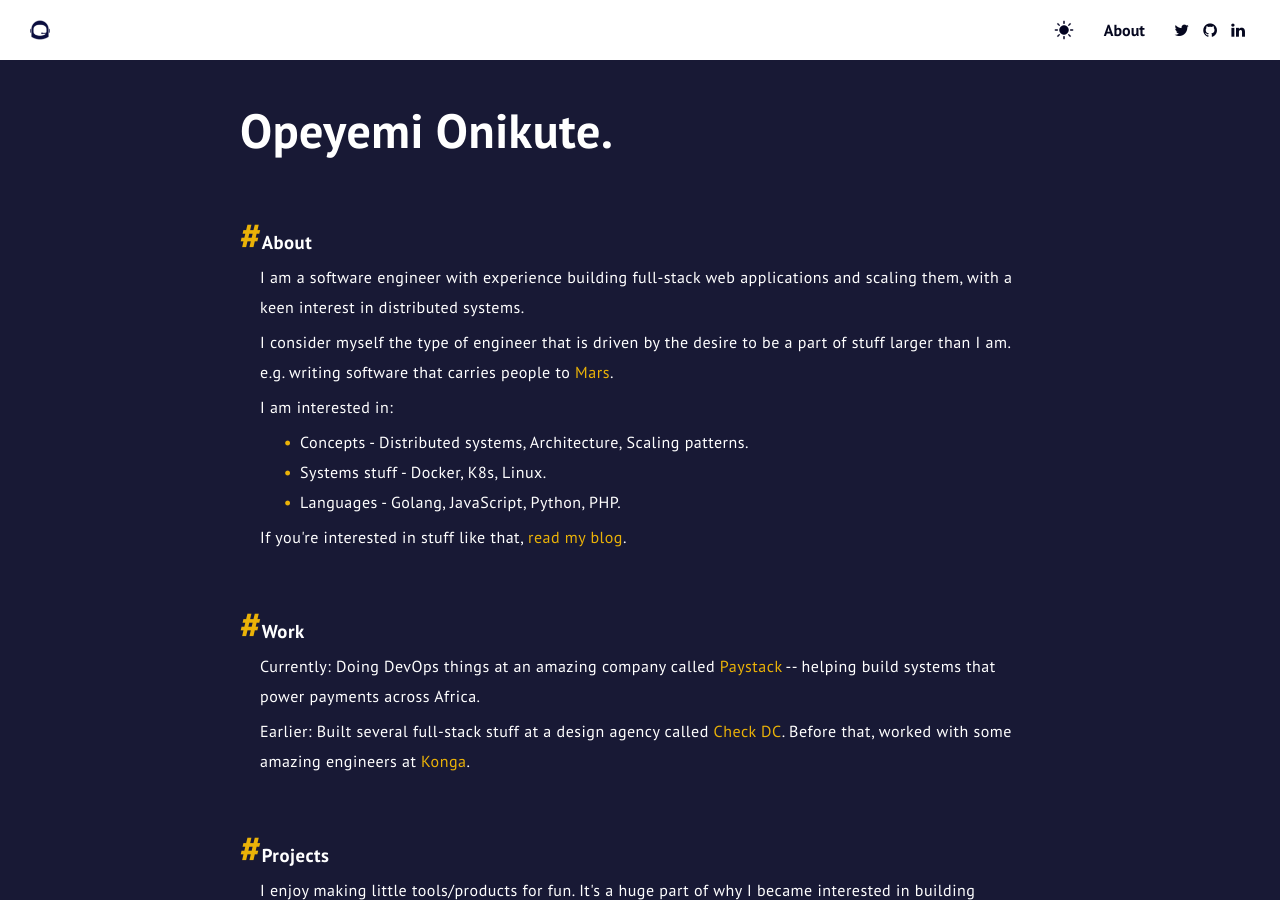
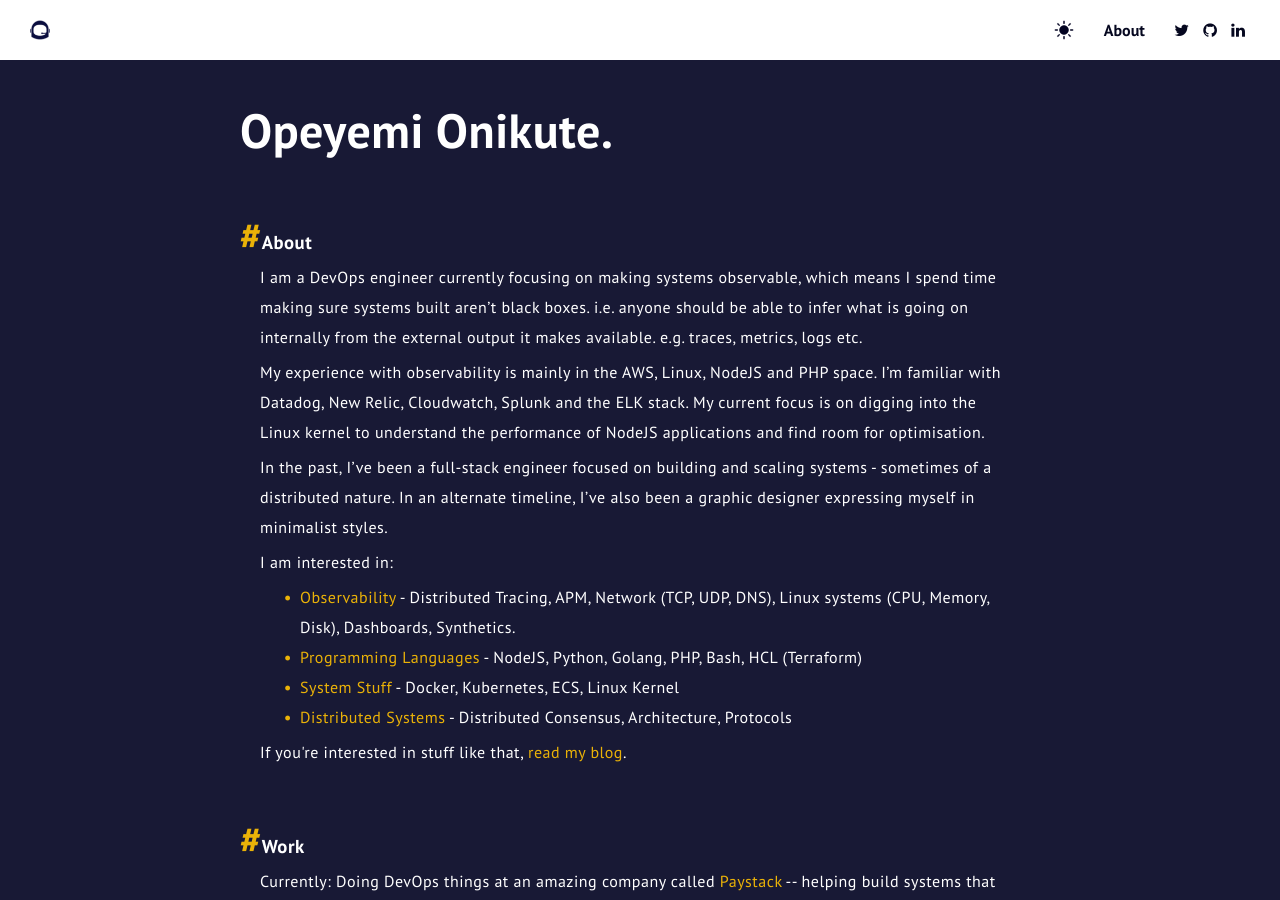
Before and after one commit to OpeOnikute/opeonikute.github.io, a Jekyll site: the page about.html, which Jekyll copies as it is, in a window 1280 px wide and 900 px high. Built offline with Jekyll 4.4.1, drawn with Linux system fonts in a browser that asks for light colours.

Commit message:
update bio

```diff
--- a/about.html
+++ b/about.html
@@ -96,17 +96,19 @@
             </a>
           </div>
           <div class="about-content">
-              <p>I am a software engineer with experience building full-stack web applications and scaling them, with a keen interest in distributed systems.</p>
+              <p>I am a DevOps engineer currently focusing on making systems observable, which means I spend time making sure systems built aren’t black boxes. i.e. anyone should be able to infer what is going on internally from the external output it makes available. e.g. traces, metrics, logs etc.</p>
               <p>
-                I consider myself the type of engineer that is driven by the desire to
-                be a part of stuff larger than I am. e.g. writing software that carries
-                people to <span class="colored">Mars</span>.
+                  My experience with observability is mainly in the AWS, Linux, NodeJS and PHP space. I’m familiar with Datadog, New Relic, Cloudwatch, Splunk and the ELK stack. My current focus is on digging into the Linux kernel to understand the performance of NodeJS applications and find room for optimisation.
+              </p>
+              <p>
+                  In the past, I’ve been a full-stack engineer focused on building and scaling systems - sometimes of a distributed nature. In an alternate timeline, I’ve also been a graphic designer expressing myself in minimalist styles.
               </p>
               <p>I am interested in:</p>
               <ul>
-                <li>Concepts - Distributed systems, Architecture, Scaling patterns.</li>
-                <li>Systems stuff - Docker, K8s, Linux.</li>
-                <li>Languages - Golang, JavaScript, Python, PHP.</li>
+                <li><span class="colored">Observability</span> - Distributed Tracing, APM, Network (TCP, UDP, DNS), Linux systems (CPU, Memory, Disk), Dashboards, Synthetics.</li>
+                <li><span class="colored">Programming Languages</span> - NodeJS, Python, Golang, PHP, Bash, HCL (Terraform)</li>
+                <li><span class="colored">System Stuff</span> - Docker, Kubernetes, ECS, Linux Kernel</li>
+                <li><span class="colored">Distributed Systems</span> - Distributed Consensus, Architecture, Protocols</li>
               </ul>
               <p>If you're interested in stuff like that, <a class="colored" target="_blank" href="/blog">read my blog</a>.</p>
           </div>
```
